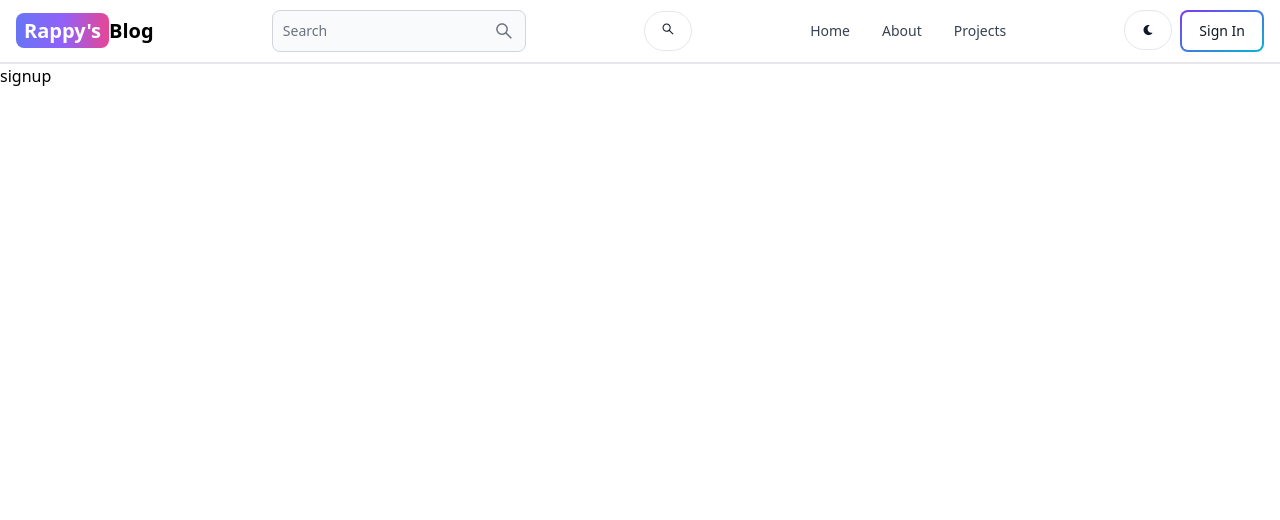
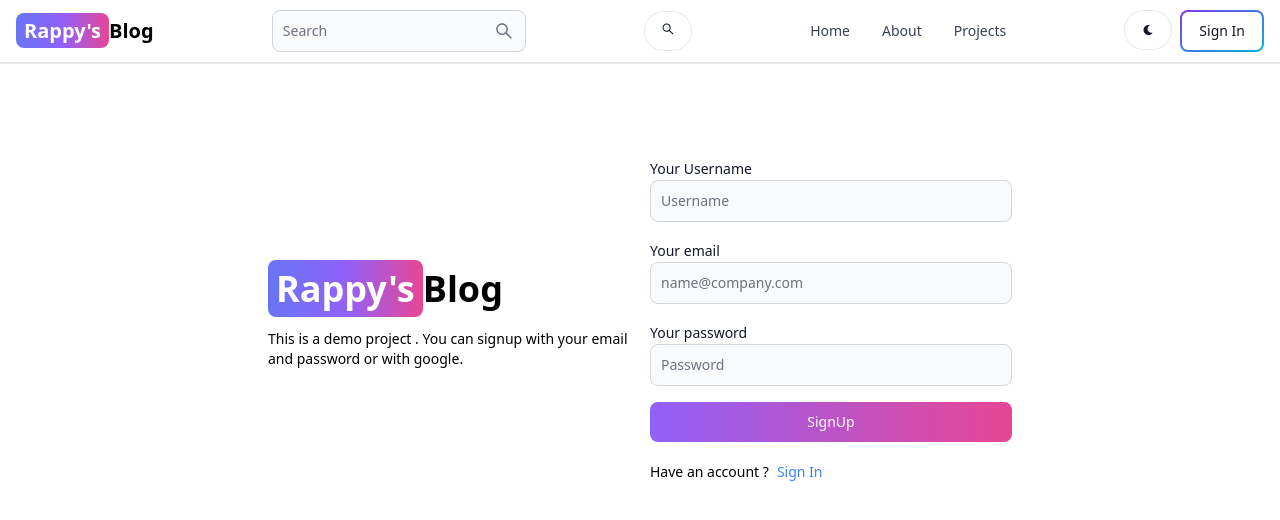
Before and after one commit to abhishekpl8219/MERNBlogApp, a React (Vite) app in the folder client/: page /sign-up in a window 1280 px wide. Shown: the top 520 px of the page. Built offline with nearby package versions, Linux system fonts and the light colour scheme.

Commit message:
Complete sign up page UI

```diff
--- a/client/src/pages/SignUp.jsx
+++ b/client/src/pages/SignUp.jsx
@@ -1,9 +1,51 @@
-import React from 'react'
+import { Button, Label, TextInput } from "flowbite-react";
+import React from "react";
+import { Link } from "react-router-dom";
 
 export default function SignUp() {
   return (
-    <div>
-      signup
+    <div className="min-h-screen mt-20">
+      <div className="flex p-3 max-w-3xl flex-col mx-auto md:flex-row md:items-center gap-5" >
+       <div className=" flex-1" >
+      <Link to ="/" className=' text-4xl font-bold dark:text-white'>
+        <span className='px-2 py-1  bg-gradient-to-r from-indigo-500 via-purple-500 to-pink-500 rounded-lg text-white md:flex-row '>
+          Rappy's
+        </span>
+        <span>
+          Blog
+        </span>
+        </Link>
+        <p className="text-sm mt-5">
+          This is a demo project . You can signup with your email and password or with google.
+          </p>
+        </div>
+
+        {/*right*/}
+        <div className="flex-1">
+        <form className="flex  flex-col gap-4">
+          <div>
+            <Label value="Your Username"></Label>
+            <TextInput type='text' placeholder="Username" id='username'/>
+          </div>
+          <div>
+            <Label value="Your email"></Label>
+            <TextInput type='text' placeholder="name@company.com" id='email'/>
+          </div>
+          <div>
+            <Label value="Your password"></Label>
+            <TextInput type='text' placeholder="Password" id='password'/>
+          </div>
+          <Button gradientDuoTone='purpleToPink' type="submit">SignUp</Button>
+        </form>
+        <div className="flex gap-2 text-sm  mt-5">
+          <span>Have an account ?</span>
+          <Link to ="/sign-in" className="text-blue-500">
+            Sign In
+          </Link>
+        </div>
+        </div>
+
+      </div>
     </div>
-  )
+  );
 }
```
